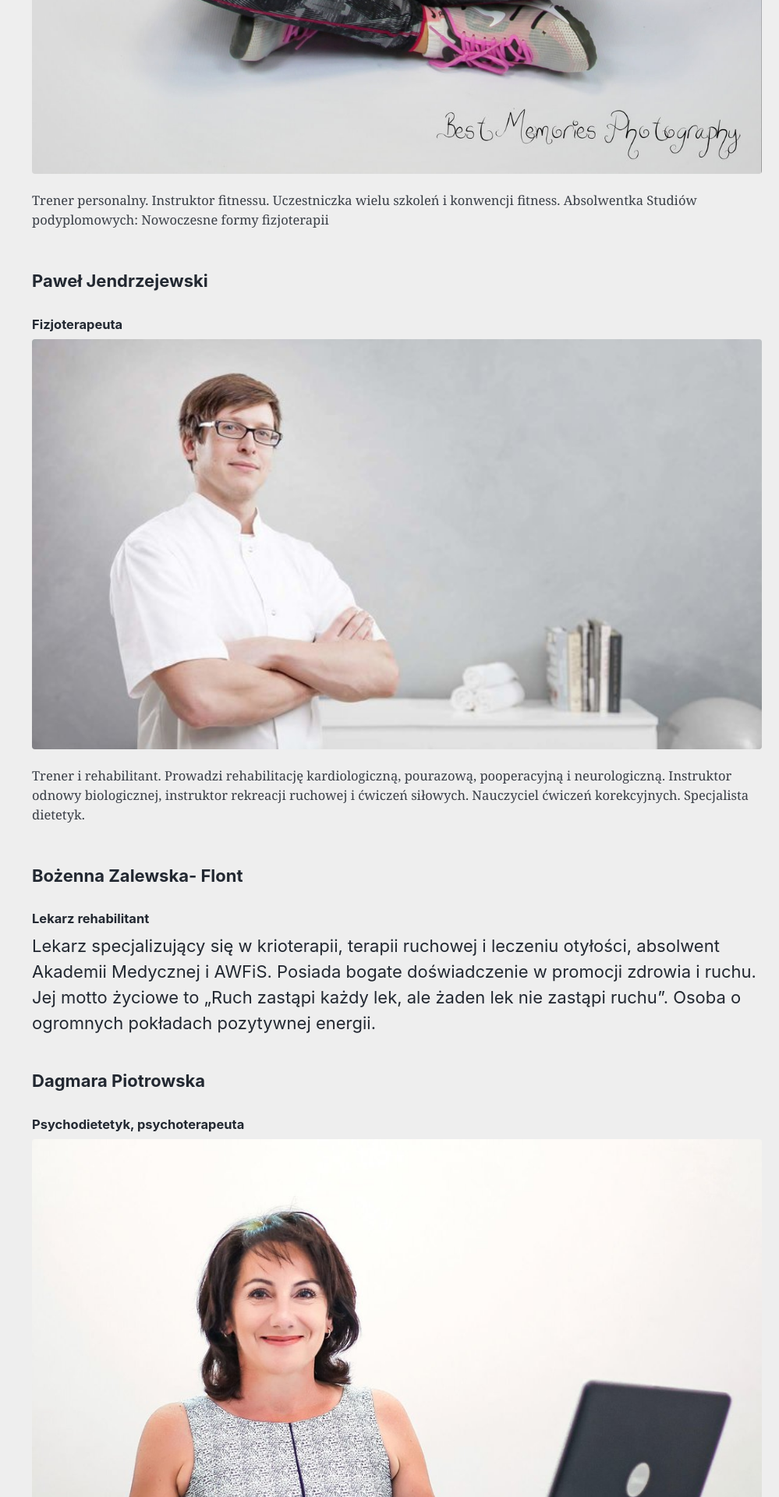
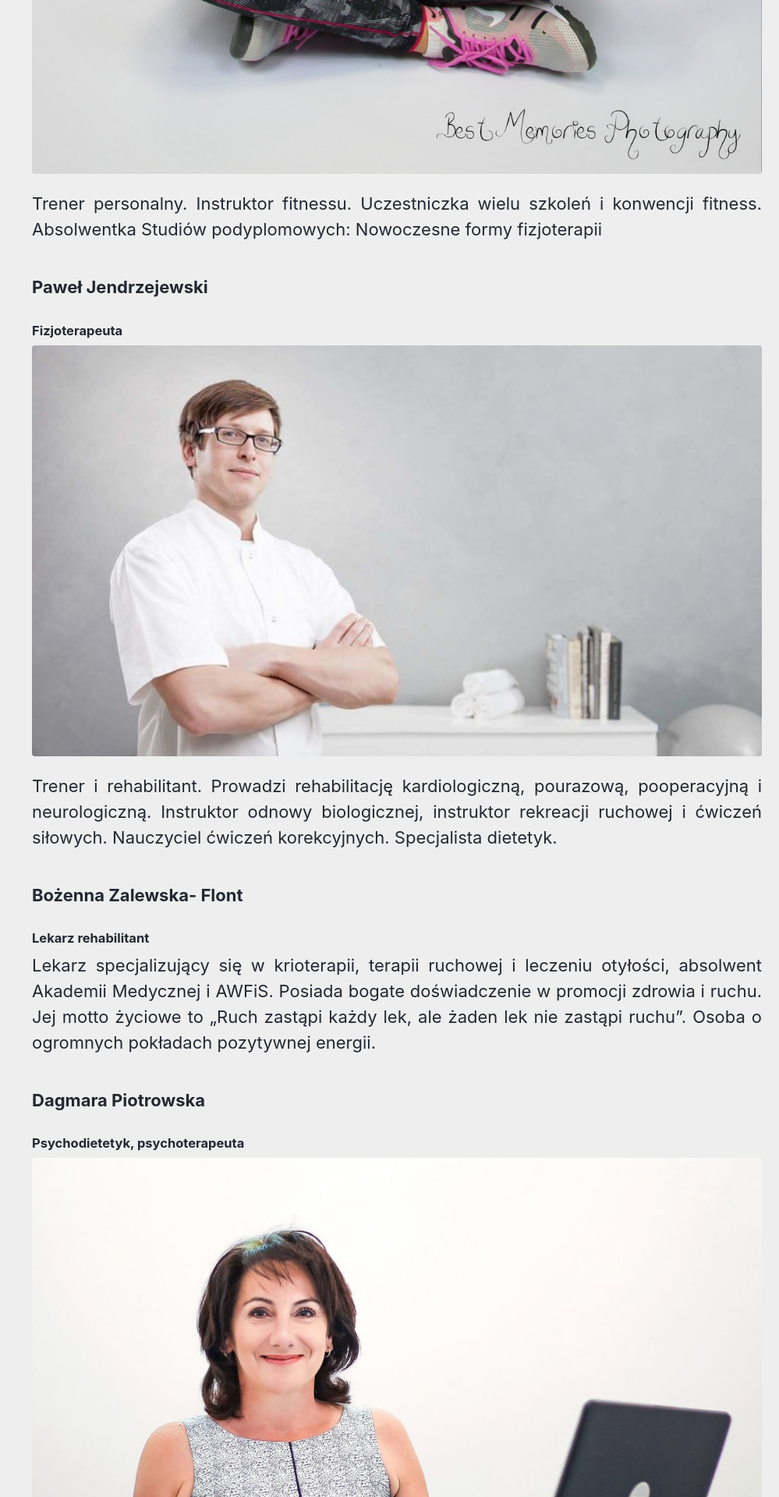
Before and after one commit to PiotrowskiD/PiotrowskiD.github.io, a Jekyll site: the page built from index.md, in a window 1280 px wide. Shown: the part 2843-4763 px from the top of the page at 78% size, without its empty margins (281-1280 px from the left). Built offline with Jekyll 4.4.1, drawn with Linux system fonts in a browser that asks for light colours; cached includes are drawn as plain includes; nearby versions of some CDN libraries; the list of posts is cut into pages by our own code.

Commit message:
change text on index from caption to normal

```diff
--- a/index.md
+++ b/index.md
@@ -50,19 +50,22 @@ odżywiania i rozpocząć proces terapeutyczny.
 
 ### Aneta Kaźmierczak
 #### Trener fitness
-{% include figure image_path="/assets/images/rsz_aneta-k.jpg" alt="Aneta Kaźmierczak" caption="Trener personalny. Instruktor fitnessu. Uczestniczka wielu szkoleń i konwencji fitness. Absolwentka Studiów podyplomowych: Nowoczesne formy fizjoterapii
-" %}
-
+{% include figure image_path="/assets/images/rsz_aneta-k.jpg" alt="Aneta Kaźmierczak" %}
+Trener personalny. Instruktor fitnessu. Uczestniczka wielu szkoleń i konwencji fitness. Absolwentka Studiów podyplomowych: Nowoczesne formy fizjoterapii
+{: .text-justify}
 ### Paweł Jendrzejewski
 #### Fizjoterapeuta
-{% include figure image_path="/assets/images/rsz_1pawel.jpg" alt="Paweł Jendrzejewski" caption="Trener i rehabilitant. Prowadzi rehabilitację kardiologiczną, pourazową, pooperacyjną i neurologiczną. Instruktor odnowy biologicznej, instruktor rekreacji ruchowej i ćwiczeń siłowych. Nauczyciel ćwiczeń korekcyjnych. Specjalista dietetyk." %}
-
+{% include figure image_path="/assets/images/rsz_1pawel.jpg" alt="Paweł Jendrzejewski" %}
+Trener i rehabilitant. Prowadzi rehabilitację kardiologiczną, pourazową, pooperacyjną i neurologiczną. Instruktor odnowy biologicznej, instruktor rekreacji ruchowej i ćwiczeń siłowych. Nauczyciel ćwiczeń korekcyjnych. Specjalista dietetyk.
+{: .text-justify}
 
 ### Bożenna Zalewska- Flont
 #### Lekarz rehabilitant
 
 Lekarz specjalizujący się w krioterapii, terapii ruchowej i leczeniu otyłości, absolwent Akademii Medycznej i AWFiS. Posiada bogate doświadczenie w promocji zdrowia i ruchu. Jej motto życiowe to „Ruch zastąpi każdy lek, ale żaden lek nie zastąpi ruchu”. Osoba o ogromnych pokładach pozytywnej energii.
-
+{: .text-justify}
 ### Dagmara Piotrowska
 #### Psychodietetyk, psychoterapeuta
-{% include figure image_path="/assets/images/rsz_dagmara-p-laptop.jpg" alt="Dagmara Piotrowska" caption="Ukończyła studia podyplomowe na SWPS w Sopocie kierunek Psychodietetyka, instruktor Professional Fitness Aqua i ratownik wodny. Pomysłodawczyni i założycielka Klubu, którego podstawę stanowiły jej własne doświadczenia i pragnienie niesienia pomocy innym." %}
+{% include figure image_path="/assets/images/rsz_dagmara-p-laptop.jpg" alt="Dagmara Piotrowska" %}
+Ukończyła studia podyplomowe na SWPS w Sopocie kierunek Psychodietetyka, instruktor Professional Fitness Aqua i ratownik wodny. Pomysłodawczyni i założycielka Klubu, którego podstawę stanowiły jej własne doświadczenia i pragnienie niesienia pomocy innym.
+{: .text-justify}
```
